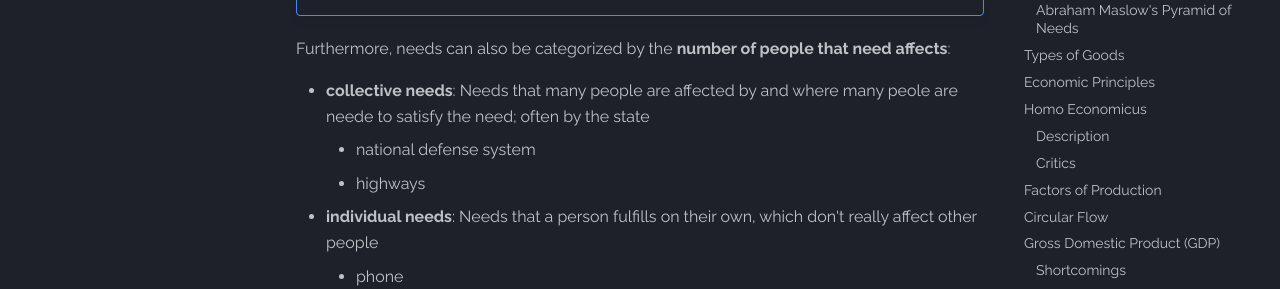
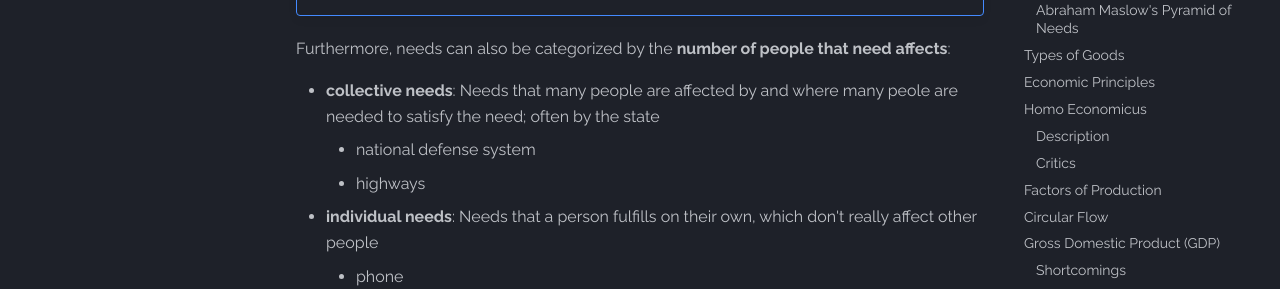
Before and after one commit to VSparl/summary-site, an MkDocs documentation site: the page built from docs/wr/1/summary.md, in a window 1280 px wide and 900 px high, scrolled down 1405 px. Shown: the part 179-468 px from the top of the window. Built offline with MkDocs 1.6.1 and Material for MkDocs 9.7.7, drawn with Linux system fonts in a browser that asks for light colours; some of the changed text lies outside the part shown.

Commit message:
corrections

```diff
--- a/docs/wr/1/summary.md
+++ b/docs/wr/1/summary.md
@@ -55,7 +55,7 @@ All human needs can be categorized into three different groups, according to the
 Furthermore, needs can also be categorized by the **number of people that need affects**:
 
 <!--prettier-ignore-->
-- **collective needs**: Needs that many people are affected by and where many peole are neede to satisfy the need; often by the state
+- **collective needs**: Needs that many people are affected by and where many peole are needed to satisfy the need; often by the state
     - national defense system
     - highways
 - **individual needs**: Needs that a person fulfills on their own, which don't really affect other people
```
Also changed, not shown: other parts of docs/wr/1/summary.md (+1 -1 lines).
